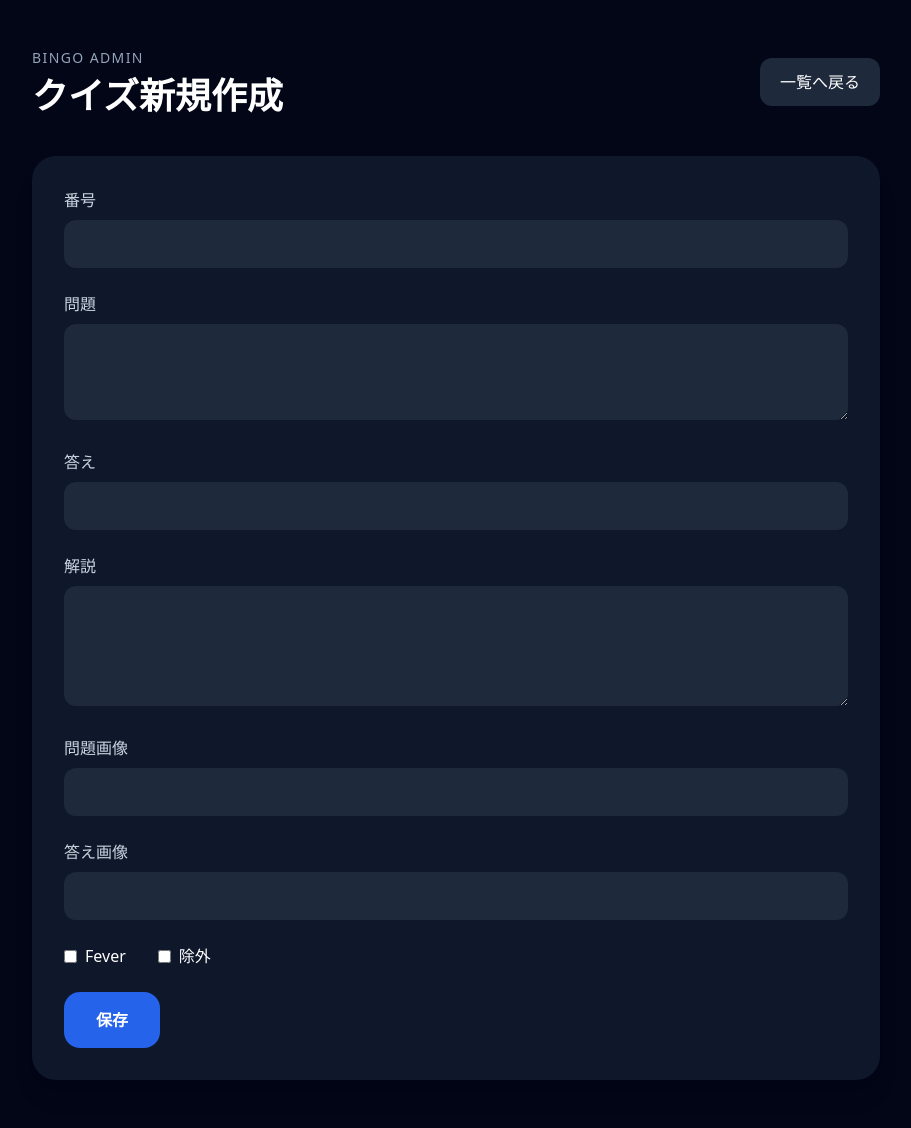
After one commit to KITASHA/BINGO, a FastAPI app: template templates/new_quiz.html in a window 1280 px wide. The commit adds this page. Shown: the whole page, without its empty margins (184-1095 px from the left). Run offline with FastAPI, Linux system fonts and the light colour scheme; the template is opened without the code that fills it, so the values that code supplies are empty; parts of the project's set-up code (start-up, migrations or seed data) failed here and were passed over.

Commit message:
新規作成画面

```diff
--- a/main.py
+++ b/main.py
@@ -311,6 +311,13 @@ async def admin_quizzes(request: Request):
         }
     )
 
+@app.get("/admin/quizzes/new")
+async def new_quiz(request: Request):
+    return templates.TemplateResponse(
+        request=request,
+        name="new_quiz.html"
+    )
+
 @app.post("/admin/quizzes/{quiz_id}/delete")
 async def delete_quiz(quiz_id: int):
     conn = get_connection()
--- a/templates/display.html
+++ b/templates/display.html
@@ -49,7 +49,7 @@
 
         <!-- タイトル -->
         <h1 class="text-6xl font-bold text-center mb-12">
-            オネスト納涼会スペシャルBINGO
+            スペシャルBINGO
         </h1>
 
         <!-- 現在の抽選結果表示エリア -->
--- /dev/null
+++ b/templates/new_quiz.html
@@ -0,0 +1,154 @@
+<!DOCTYPE html>
+<html lang="ja">
+<head>
+    <meta charset="UTF-8">
+    <meta name="viewport" content="width=device-width, initial-scale=1.0">
+    <title>クイズ新規作成</title>
+
+    <script src="/static/js/tailwind.js"></script>
+</head>
+
+<body class="bg-slate-950 text-white min-h-screen">
+
+    <div class="max-w-4xl mx-auto px-6 py-12">
+
+        <div class="flex items-center justify-between mb-10">
+            <div>
+                <p class="text-slate-400 text-sm tracking-widest">
+                    BINGO ADMIN
+                </p>
+
+                <h1 class="text-4xl font-bold mt-2">
+                    クイズ新規作成
+                </h1>
+            </div>
+
+            <a
+                href="/admin/quizzes"
+                class="bg-slate-800 hover:bg-slate-700 px-5 py-3 rounded-xl"
+            >
+                一覧へ戻る
+            </a>
+        </div>
+
+        <div class="bg-slate-900 rounded-3xl p-8 shadow-xl">
+
+            <form method="post" action="/admin/quizzes">
+
+                <div class="space-y-6">
+
+                    <div>
+                        <label class="block mb-2 text-slate-300">
+                            番号
+                        </label>
+
+                        <input
+                            type="number"
+                            name="number"
+                            min="0"
+                            step="1"
+                            class="w-full bg-slate-800 rounded-xl px-4 py-3"
+                        >
+                    </div>
+
+                    <div>
+                        <label class="block mb-2 text-slate-300">
+                            問題
+                        </label>
+
+                        <textarea
+                            name="question"
+                            rows="3"
+                            required
+                            class="w-full bg-slate-800 rounded-xl px-4 py-3"
+                        ></textarea>
+                    </div>
+
+                    <div>
+                        <label class="block mb-2 text-slate-300">
+                            答え
+                        </label>
+
+                        <input
+                            type="text"
+                            name="answer"
+                            required
+                            class="w-full bg-slate-800 rounded-xl px-4 py-3"
+                        >
+                    </div>
+
+                    <div>
+                        <label class="block mb-2 text-slate-300">
+                            解説
+                        </label>
+
+                        <textarea
+                            name="explanation"
+                            rows="4"
+                            class="w-full bg-slate-800 rounded-xl px-4 py-3"
+                        ></textarea>
+                    </div>
+
+                    <div>
+                        <label class="block mb-2 text-slate-300">
+                            問題画像
+                        </label>
+
+                        <input
+                            type="text"
+                            name="image_q"
+                            class="w-full bg-slate-800 rounded-xl px-4 py-3"
+                        >
+                    </div>
+
+                    <div>
+                        <label class="block mb-2 text-slate-300">
+                            答え画像
+                        </label>
+
+                        <input
+                            type="text"
+                            name="image_a"
+                            class="w-full bg-slate-800 rounded-xl px-4 py-3"
+                        >
+                    </div>
+
+                    <div class="flex gap-8">
+
+                        <label class="flex items-center gap-2">
+                            <input
+                                type="checkbox"
+                                name="fever"
+                                value="1"
+                            >
+                            Fever
+                        </label>
+
+                        <label class="flex items-center gap-2">
+                            <input
+                                type="checkbox"
+                                name="exclude"
+                                value="1"
+                            >
+                            除外
+                        </label>
+
+                    </div>
+
+                    <button
+                        type="submit"
+                        class="bg-blue-600 hover:bg-blue-500 px-8 py-4 rounded-2xl font-bold"
+                    >
+                        保存
+                    </button>
+
+                </div>
+
+            </form>
+
+        </div>
+
+    </div>
+
+</body>
+</html>
```
Also changed, not shown: templates/admin_quizzes.html (+9 -0 lines), templates/controller.html (+18 -4 lines), templates/edit_quiz.html (added, +128 -0 lines).
